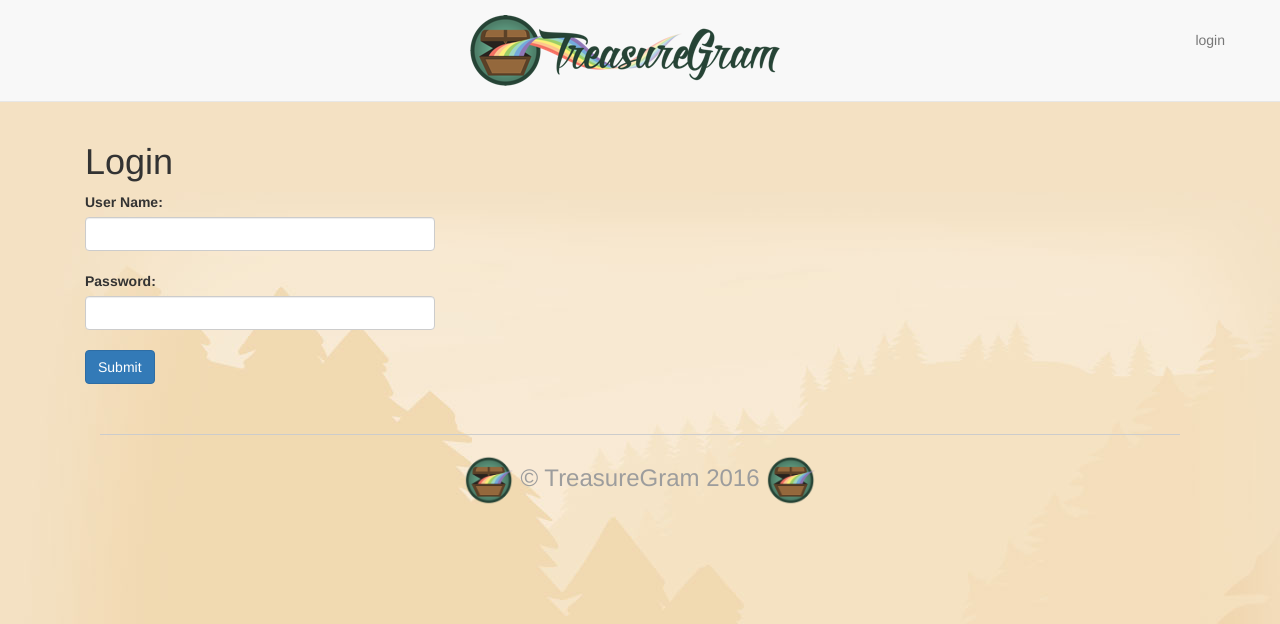
After one commit to aml007/treasuregram, a Django app: page /login/ in a window 1280 px wide. The commit adds this page. Shown: the top 624 px of the page. Run offline with Django 3.2, Linux system fonts and the light colour scheme; some libraries are stand-ins or nearby versions.

Commit message:
Added User authentication

```diff
--- a/main_app/forms.py
+++ b/main_app/forms.py
@@ -12,3 +12,9 @@ class TreasureForm(forms.ModelForm):
       'material': forms.TextInput(attrs={'class': 'form-control'}),
       'image': forms.FileInput(attrs={'class': 'form-control'})
     }
+
+class LoginForm(forms.Form):
+  username = forms.CharField(label='User Name', max_length=64,
+    widget=forms.TextInput(attrs={'class': 'form-control'}))
+  password = forms.CharField(
+    widget=forms.PasswordInput(attrs={'class': 'form-control'}))
--- a/main_app/templates/base.html
+++ b/main_app/templates/base.html
@@ -10,9 +10,19 @@
   </head>
   <body>
     <nav class="navbar navbar-default navbar-static-top text-center">
-      <a href="/">
-        <img src="{% static 'images/logo.png' %}" alt="TreasureGram">
-      </a>
+      <div class="container">
+        <a href="/">
+          <img src="{% static 'images/logo.png' %}" alt="TreasureGram"></a>
+        {% if user.is_authenticated %}
+          <a class="navbar-text navbar-right"
+            href="{% url 'profile' user.username %}">{{ user.username }}</a>
+          <a class="navbar-text navbar-right"
+            href="{% url 'logout' %}">logout</a>
+        {% else %}
+          <a class="navbar-text navbar-right"
+            href="{% url 'login' %}">login</a>
+        {% endif %}
+      </div>
     </nav>
     <main class="container" role="main">
       {% block content %}
--- a/main_app/templates/index.html
+++ b/main_app/templates/index.html
@@ -40,7 +40,7 @@
               {% csrf_token %}
               {{ form }}
             </div>
-            <button type="submit" class="btn btn-default">Submit</button>
+            <button type="submit" class="btn btn-success">Submit</button>
           </form>
         </div>
       </div>
--- /dev/null
+++ b/main_app/templates/login.html
@@ -0,0 +1,20 @@
+{% extends 'base.html' %}
+{% load staticfiles %}
+
+{% block content %}
+  <div class="col-md-4">
+    <h1>Login</h1>
+    <form method="post" action=".">
+      {% csrf_token %}
+      <div class="form-group">
+        {{ form.username.label_tag }}
+        {{ form.username }}
+      </div>
+      <div class="form-group">
+        {{ form.password.label_tag }}
+        {{ form.password }}
+      </div>
+      <button type="submit" class="btn btn-primary">Submit</button>
+    </form>
+  </div>
+{% endblock %}
--- a/main_app/urls.py
+++ b/main_app/urls.py
@@ -7,7 +7,9 @@ urlpatterns = [
   url(r'^$', views.index, name = 'index'),
   url(r'^([0-9]+)/$', views.detail, name = 'detail'),
   url(r'^post_url/$', views.post_treasure, name = 'post_treasure'),
-  url(r'^user/(\w+)/$', views.profile, name = 'profile')
+  url(r'^user/(\w+)/$', views.profile, name = 'profile'),
+  url(r'^login/$', views.login_view, name = 'login'),
+  url(r'^logout/$', views.logout_view, name = 'logout')
 ]
 
 # Add to the bottom of file
--- a/main_app/views.py
+++ b/main_app/views.py
@@ -1,8 +1,9 @@
 from django.http import HttpResponse, HttpResponseRedirect
 from django.shortcuts import render
 from .models import Treasure
-from .forms import TreasureForm
+from .forms import TreasureForm, LoginForm
 from django.contrib.auth.models import User
+from django.contrib.auth import authenticate, login, logout
 
 # Create your views here.
 def index(request):
@@ -28,3 +29,26 @@ def profile(request, username):
   treasures  = Treasure.objects.filter(user = user)
   return render(request, 'profile.html', {'username': username,
     'treasures': treasures})
+
+def login_view(request):
+  if request.method == 'POST':
+    form = LoginForm(request.POST)
+    if form.is_valid():
+      u = form.cleaned_data['username']
+      p = form.cleaned_data['password']
+      user = authenticate(username = u, password = p)
+      if user is not None:
+        if user.is_active:
+          login(request, user)
+          return HttpResponseRedirect('/')
+        else:
+          print('The account has been disabled!')
+      else:
+        print('The username and password were incorrect.')
+  else:
+    form = LoginForm()
+    return render(request, 'login.html', {'form': form})
+
+def logout_view(request):
+  logout(request)
+  return HttpResponseRedirect('/')
```
Also changed, not shown: db.sqlite3.
